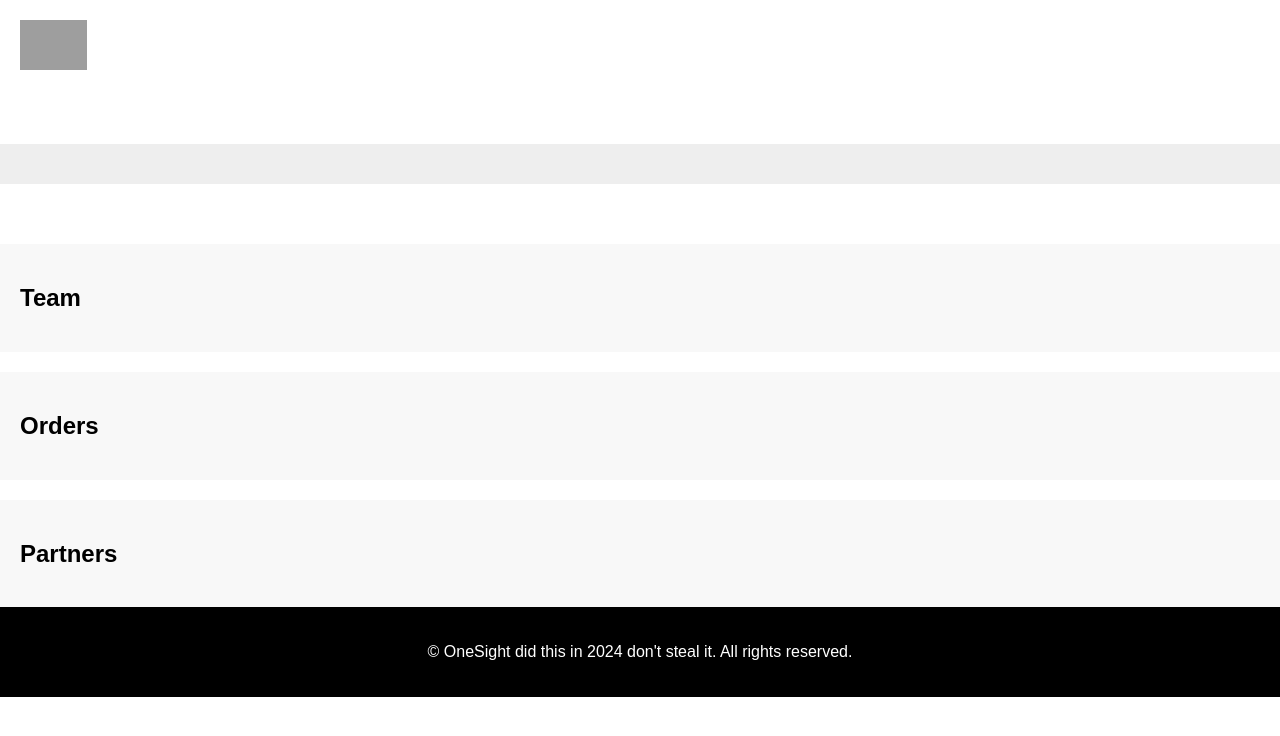
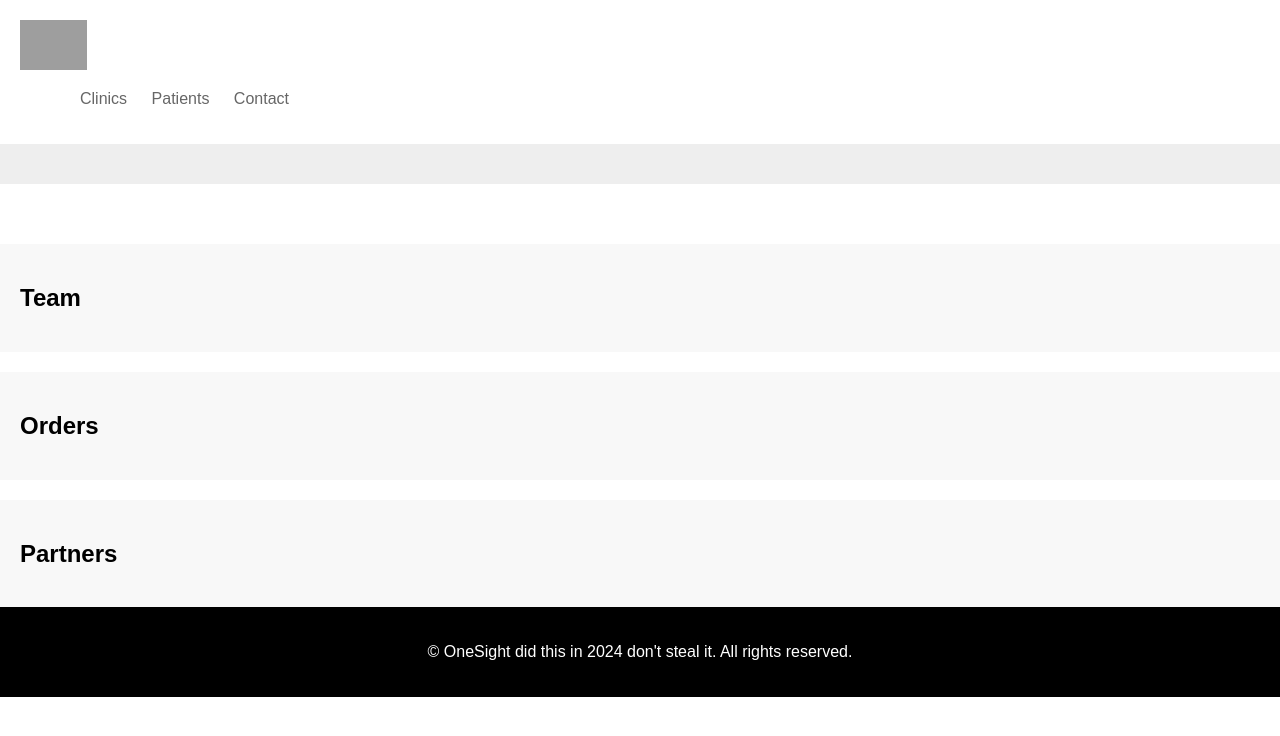
Before and after one commit to johnroyt/OneSightWMS, a plain HTML site: page index.html in a window 1280 px wide. Drawn offline with nearby package versions, Linux system fonts and the light colour scheme; grey boxes are pictures that could not be loaded.

Commit message:
Update styles.css

```diff
--- a/styles.css
+++ b/styles.css
@@ -31,7 +31,7 @@ body {
     margin-left: 20px;
 }
 .nav-bar a {
-    color: #fff;
+    color: #666;
     text-decoration: none;
 }
 .sub-header {
```
